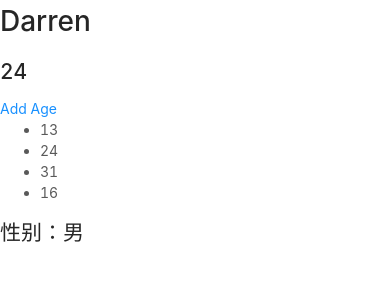
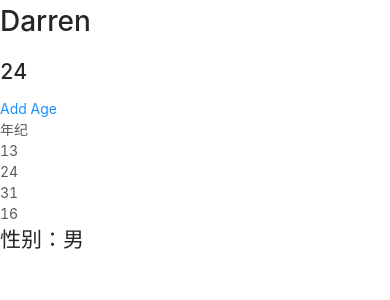
Before and after one commit to Darrenjoe/bossapp, a React app: page / in a window 390 px wide. Shown: the top 300 px of the page. Built offline with nearby package versions, Linux system fonts and the light colour scheme.

Commit message:
add antd-mobile

```diff
--- a/src/App.js
+++ b/src/App.js
@@ -1,5 +1,5 @@
 import React from 'react'
-import {Button} from 'antd-mobile'
+import {Button, List} from 'antd-mobile'
 
 class App extends React.Component {
   render() {
@@ -35,11 +35,13 @@ class Age extends React.Component {
       <div>
         <h2>{this.props.age}</h2>
         <Button type="primary" onClick={this.addAge}>Add Age</Button>
-        <ul>
+        <List renderHeader={()=> '年纪'}>
           {this.state.ages.map(v => {
-            return <li key={v}>{v}</li>
+            return (
+              <List.Item>{v}</List.Item>
+            )
           })}
-        </ul>
+        </List>
       </div>
     )
   }
```
